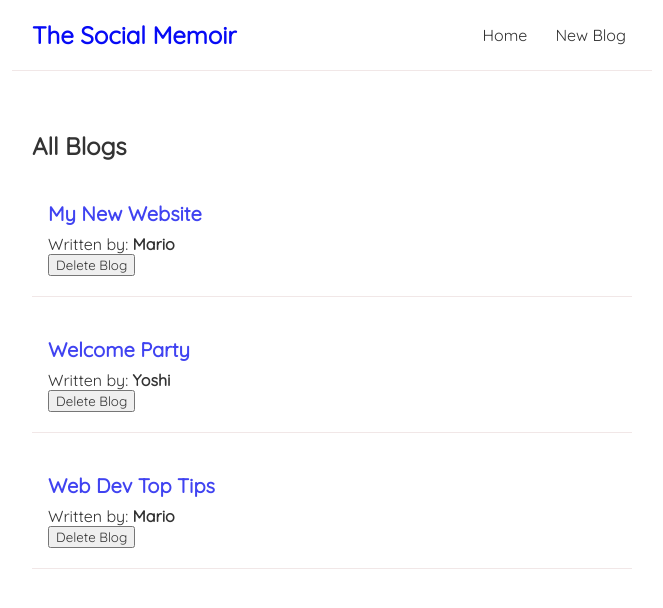
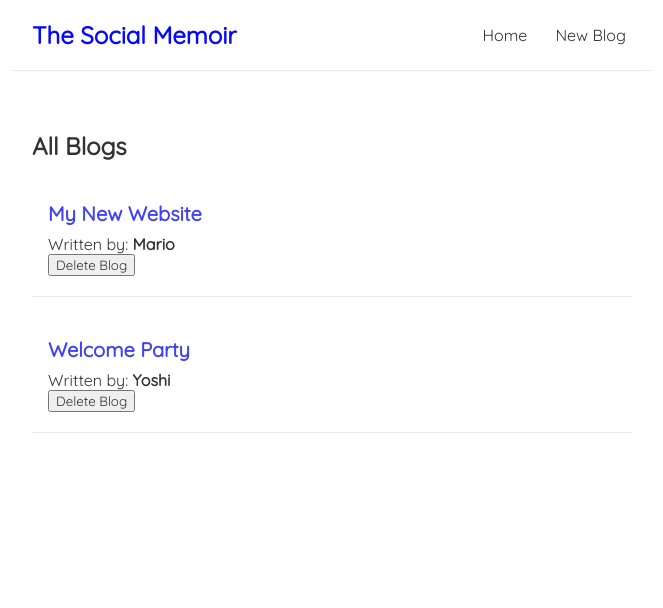
Before and after one commit to Mubarak1A/The-Discuss-Hub, a React (Vite) app: page / in a window 1280 px wide. Shown: the top 608 px of the page, without its empty margins (308-971 px from the left). Built offline with nearby package versions, Linux system fonts and the light colour scheme; data requests are answered from the project's data file.

Commit message:
create a json server and fetch data from the server

```diff
--- a/package.json
+++ b/package.json
@@ -10,6 +10,7 @@
     "preview": "vite preview"
   },
   "dependencies": {
+    "json-server": "^0.17.4",
     "react": "^18.2.0",
     "react-dom": "^18.2.0"
   },
--- a/src/Home.jsx
+++ b/src/Home.jsx
@@ -1,20 +1,29 @@
-import { useState } from "react";
+import { useState, useEffect } from "react";
 import BlogList from "./components/BlogList";
 
 const Home = () => {
-    const [blogs, setBlogs] = useState([
-        { title: "My New Website", body: "lorem ipsum...", author: "Mario", id: 1 },
-        { title: "Welcome Party", body: "lorem ipsum...", author: "Yoshi", id: 2 },
-        { title: "Web Dev Top Tips", body: "lorem ipsum...", author: "Mario", id: 3 }
-    ]);
+    const [blogs, setBlogs] = useState(null);
 
     const handleDelete =  (id) => {
         const newBlogs = blogs.filter((blog) => blog.id !== id );
         setBlogs(newBlogs);
     }
 
+    useEffect(() => {
+        fetch("http://localhost:8000/blogs")
+            .then(res => {
+                return res.json();
+            })
+            .then(data => {
+                console.log(data);
+                setBlogs(data)
+            })
+    }, [])
+
     return (
-        <BlogList blogs={blogs} title={"All Blogs"} handleDelete={handleDelete}/>
+        <div className="home">
+            {blogs && <BlogList blogs={blogs} title={"All Blogs"} handleDelete={handleDelete}/>}
+        </div>
      );
 }
 
```
Also changed, not shown: 1 other file (tests, documents, lock files or other folders).
